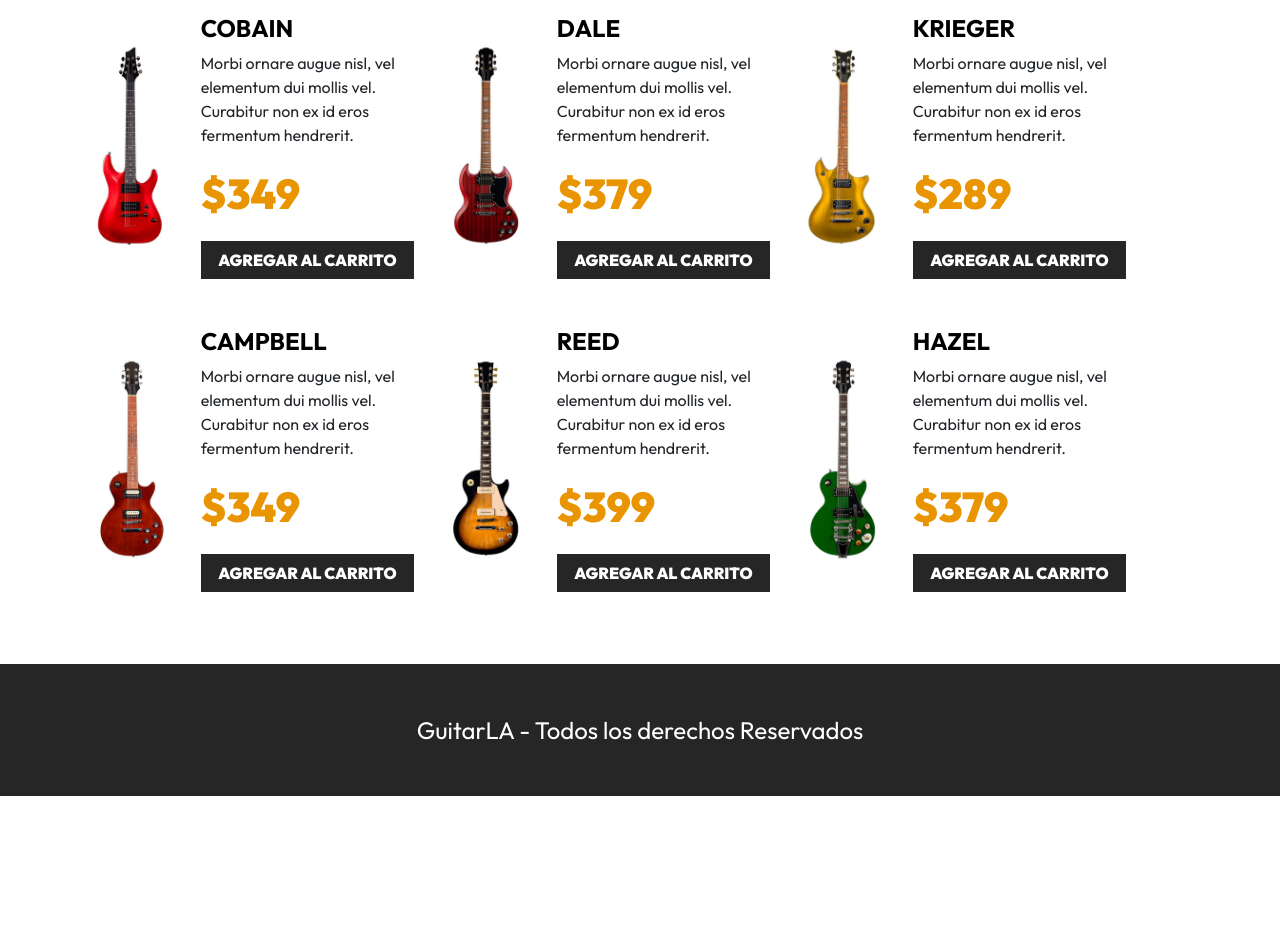
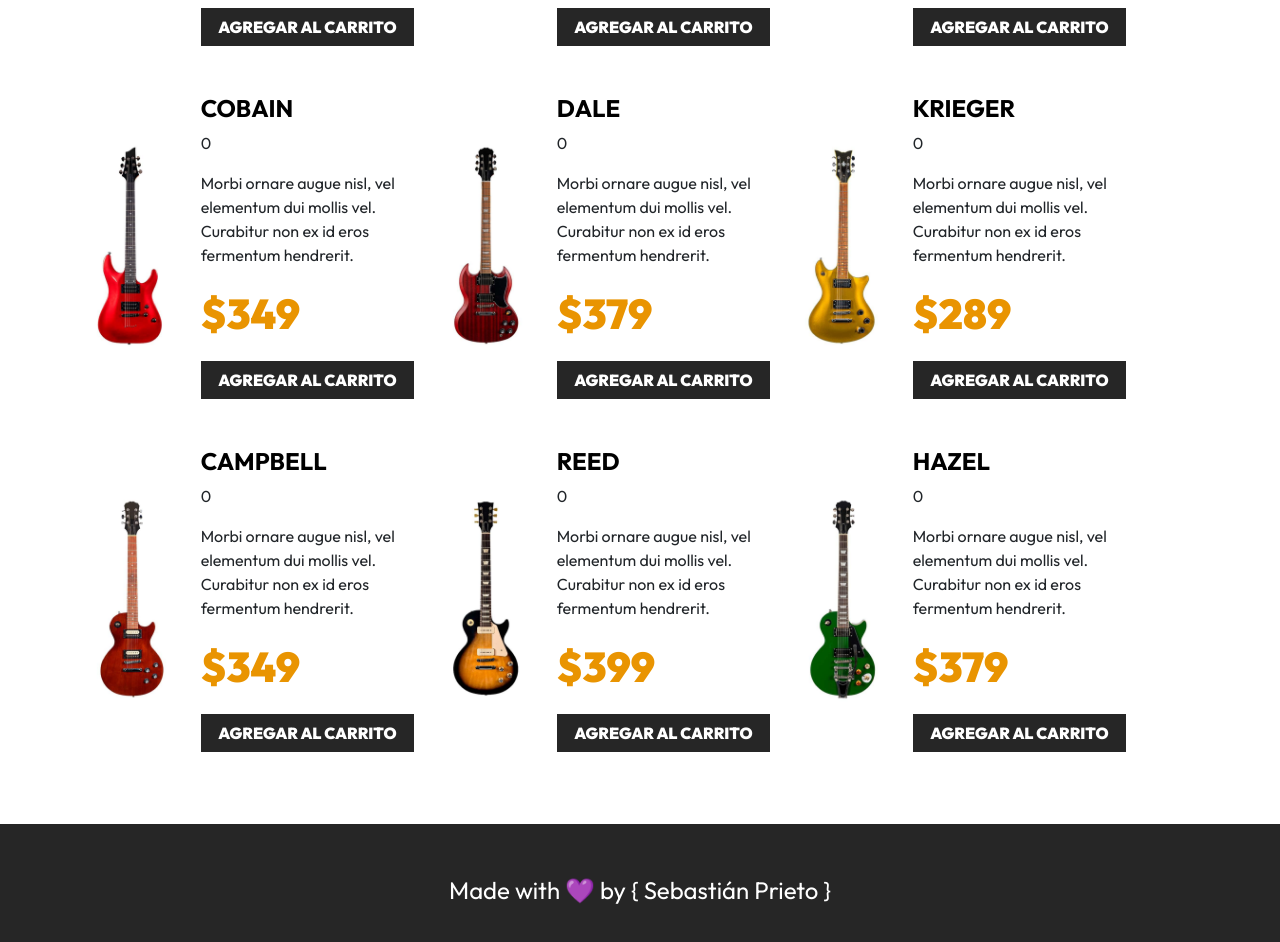
Before and after one commit to Sebastian-Prieto/GuitarIo-Vue3, a Vue app in the folder GuitarIo/: page / in a window 1280 px wide. Shown: the part 1520-2462 px from the top of the page. Before the commit the page ends 2316 px from the top, so only its background shows below. Built offline with nearby package versions, Linux system fonts and the light colour scheme; the HTML template or start-up script is replaced by a standard one.

Commit message:
Add events

```diff
--- a/GuitarIo/src/App.vue
+++ b/GuitarIo/src/App.vue
@@ -1,6 +1,6 @@
 <script setup>
 // Agregando el setup decimos que es Composition API
-import { reactive, ref, onMounted } from 'vue'
+import { reactive, ref, onMounted } from 'vue' // Manejo de estados
 import { db } from './data/guitarras'
 import Guitarra from './components/Guitarra.vue'
 
@@ -8,6 +8,10 @@ const guitarras = ref([])
 onMounted (() => {
     guitarras.value = db;
 })
+
+const agregarCarrito = () => {
+    alert('Agregando al carrito...');
+}
 
 </script>
 
@@ -89,17 +93,20 @@ onMounted (() => {
         <h2 class="text-center">Nuestra Colección</h2>
 
         <div class="row mt-5">
+
             <Guitarra
              v-for="guitarra in guitarras"
              v-bind:guitarra="guitarra"
+             @agregar-carrito="agregarCarrito"
              />
+
         </div>
     </main>
 
 
     <footer class="bg-dark mt-5 py-5">
         <div class="container-xl">
-            <p class="text-white text-center fs-4 mt-4 m-md-0">GuitarLA - Todos los derechos Reservados</p>
+            <p class="text-white text-center fs-4 mt-4 m-md-0">Made with 💜 by { Sebastián Prieto } </p>
         </div>
     </footer>
 </template>
--- a/GuitarIo/src/components/Guitarra.vue
+++ b/GuitarIo/src/components/Guitarra.vue
@@ -1,4 +1,6 @@
 <script setup>
+    import { ref } from 'vue'
+    const numero = ref(0);
     // Macro
     const props = defineProps({
         guitarra: {
@@ -6,6 +8,7 @@
             required: true
         }
     })
+    defineEmits(['agregar-carrito']);
 </script>
 
 <template>
@@ -19,9 +22,14 @@
                 </div>
                 <div class="col-8">
                     <h3 class="text-black fs-4 fw-bold text-uppercase">{{ guitarra.nombre }}</h3>
+                    <p>{{ numero }}</p>
                     <p>{{ guitarra.descripcion }}</p>
                     <p class="fw-black text-primary fs-3">${{ guitarra.precio }}</p>
-                    <button type="button" class="btn btn-dark w-100 ">Agregar al Carrito</button>
+                    <button
+                        type="button"
+                        class="btn btn-dark w-100"
+                        @click="$emit('agregar-carrito')"
+                        >Agregar al Carrito</button>
                 </div>
             </div><!-- FIN GUITARRA -->
 </template>
```
